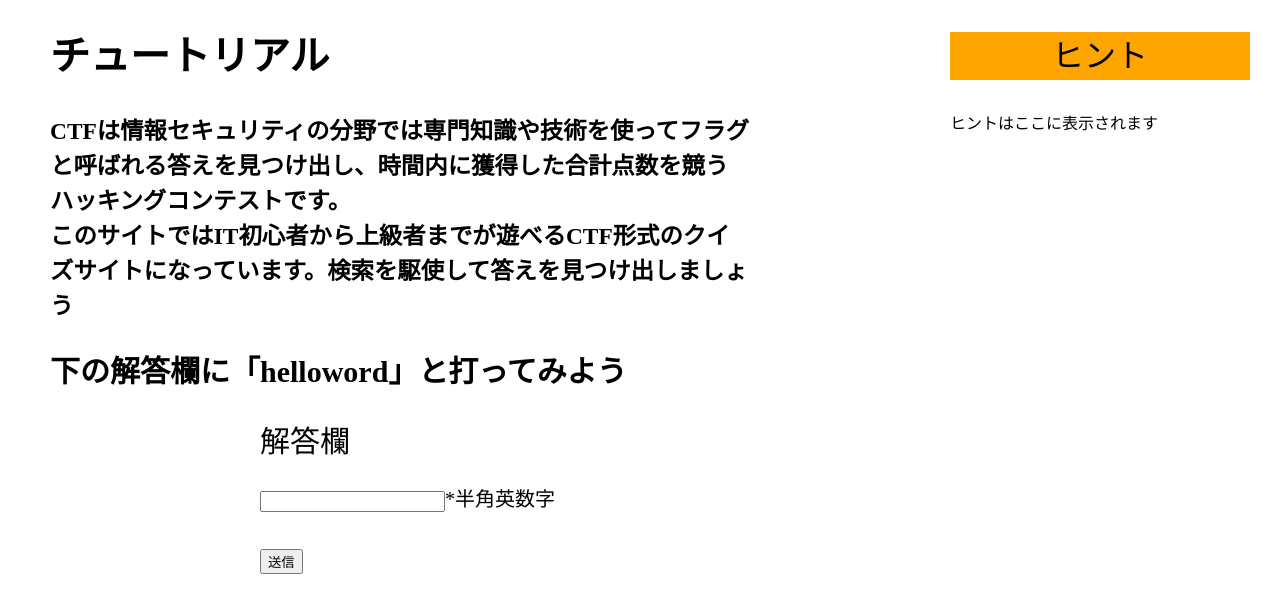
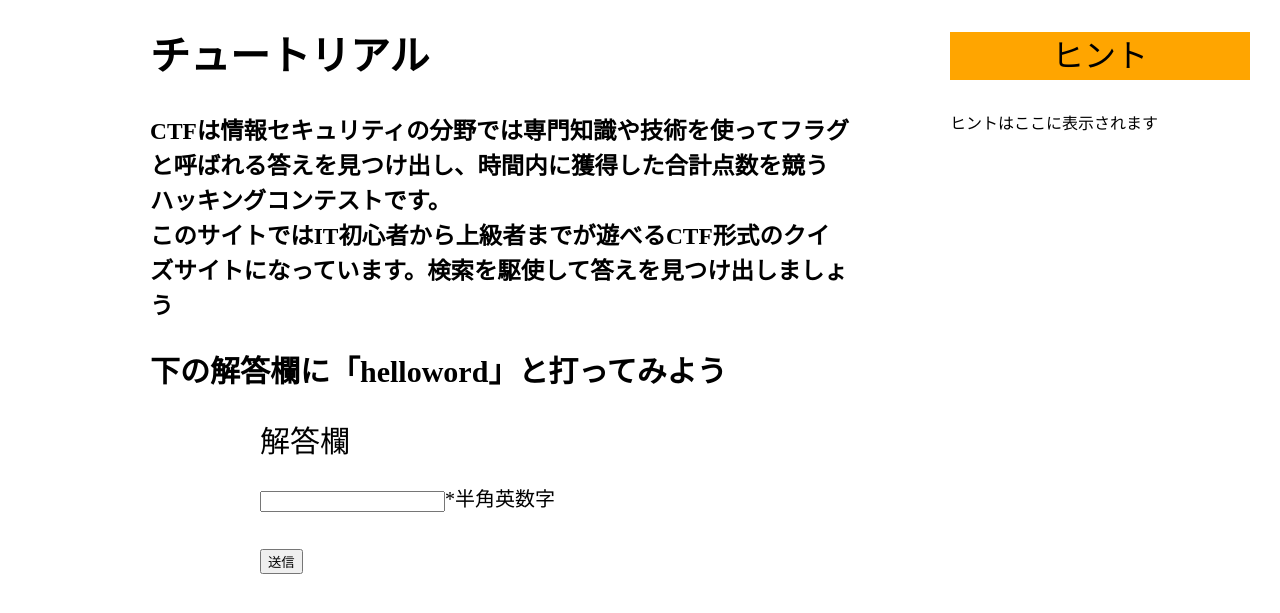
Before and after one commit to miuratomonori/SecurityGame, a PHP site: page /tutorial.html in a window 1280 px wide. Shown: the top 613 px of the page. Run offline with PHP 8.4, Linux system fonts and the light colour scheme.

Commit message:
Update aiueo.css

```diff
--- a/aiueo.css
+++ b/aiueo.css
@@ -106,6 +106,6 @@ body {
 }
 .tutorial{
 	width:700px;
-	margin:0 auto 0 auto;
+	margin:0 auto 0 150px;
 	font-size:20px;
 }
```
